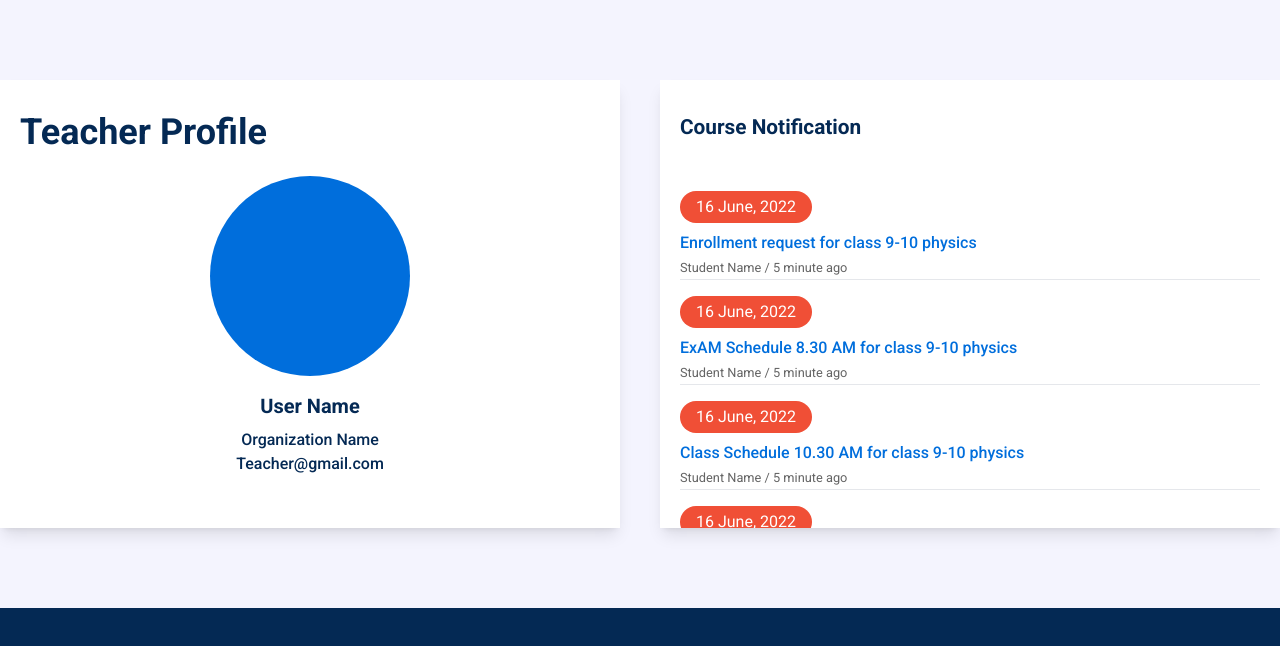
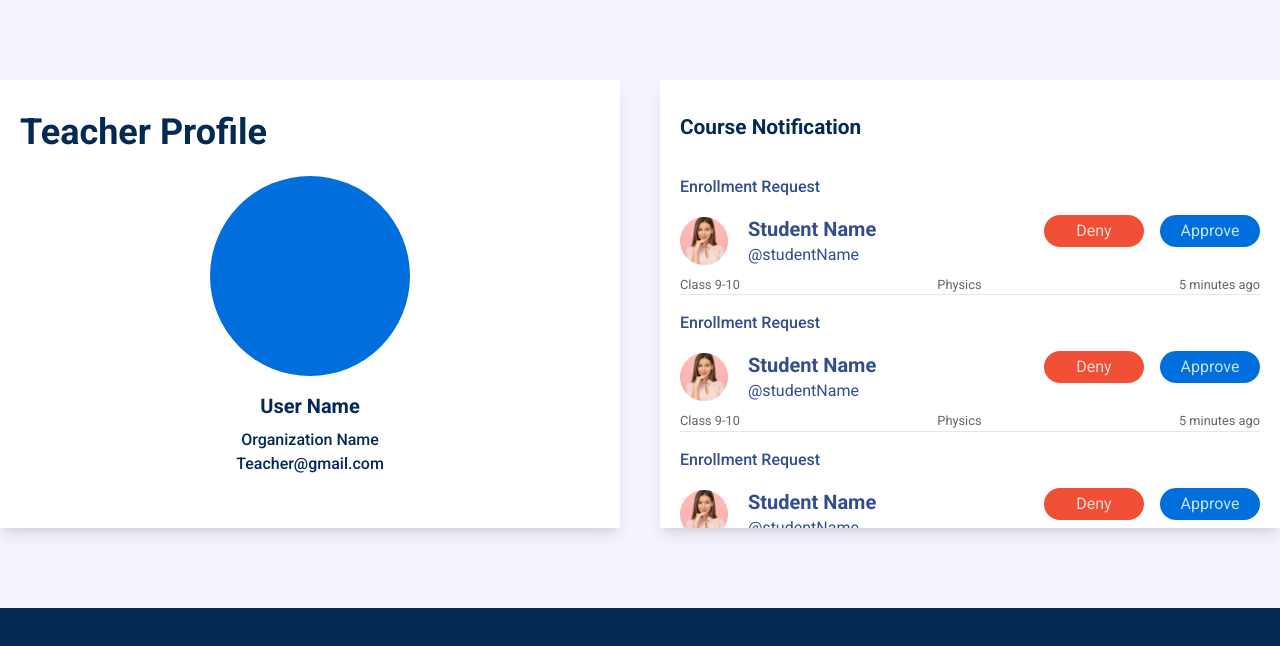
Before and after one commit to AyonJD/TSC-physics-page, a React (Create React App) app: page /teacher-profile in a window 1280 px wide. Shown: the top 646 px of the page. Built offline with nearby package versions, Linux system fonts and the light colour scheme.

Commit message:
Enrollment notification done

```diff
--- a/src/Components/Physics/Physics.js
+++ b/src/Components/Physics/Physics.js
@@ -54,7 +54,7 @@ const Physics = () => {
                                 <img className='lg:w-1/2 sm:w-2/3 w-full mx-auto' src={CourseImage} alt="" />
                                 <img className='lg:w-1/4 md:bottom-5 sm:-bottom-5 sm:w-1/3 w-1/2 absolute bottom-0 right-1/4' src={InsImage} alt="" />
                             </div>
-                            <button className='absolute btn btn-primary btn-md right-16 -bottom-24'>Start Class</button>
+                            <button className='absolute btn-primary py-2 rounded font-medium px-10 right-16 -bottom-24'>Start Class</button>
                         </div>
                     </div>
                 </div>
@@ -207,7 +207,7 @@ const Physics = () => {
                                                     {singleChapter.chapterSerial}
                                                 </td>
                                                 <td className={`font-medium py-2 px-6`}>
-                                                    <button className='btn button-shadow btn-secondary btn-sm btn-outline button-shadow' onClick={() => navigate(`${singleChapter.chapterSerial}`)}>Open Course</button>
+                                                    <button className='btn btn-secondary btn-sm btn-outline button-shadow' onClick={() => navigate(`${singleChapter.chapterSerial}`)}>Open Course</button>
                                                 </td>
 
 
@@ -224,7 +224,7 @@ const Physics = () => {
                     </table>
                 </div>
                 <div className="text-end w-[100%]">
-                    <button className='btn btn-primary my-5'>Show More</button>
+                    <button className='py-2 rounded font-medium px-10 btn-primary my-5'>Show More</button>
                 </div>
             </div>
         </div >
--- /dev/null
+++ b/src/Components/TeacherProfile/EnrollmentNotification.js
@@ -0,0 +1,43 @@
+import React from 'react';
+import { notification } from '../Physics/Constant';
+import studentImate from '../../assets/mem-2.png';
+
+const EnrollmentNotification = () => {
+    return (
+        <>
+            <div className="notification max-h-[448px] overflow-y-auto bg-white shadow-lg px-4 md:px-5 pb-8">
+                <h1 className='title_text sticky top-0 md:pt-8 py-4 bg-white'>Course Notification</h1>
+                {
+                    notification.map((item, index) => {
+                        return (
+                            <div key={index}>
+                                <h1 className='text-[#324D90] text-md font-medium my-4'>Enrollment Request</h1>
+                                <div className='flex justify-between items-enter'>
+                                    <div className='flex items-center'>
+                                        <img className='w-12' src={studentImate} alt="" />
+                                        <div className='ml-5'>
+                                            <h1 className='text-[#324D90] text-xl font-bold'>Student Name</h1>
+                                            <h1 className='text-[#324D90] text-md'>@studentName</h1>
+                                        </div>
+                                    </div>
+                                    <div className='text-end'>
+                                        <button className='btn-accent py-1 w-[80px] lg:mb-0 md:mb-2 sm:mb-0 mb-2 md:w-[100px] rounded-full'>Deny</button>
+                                        <button className='btn-secondary py-1 w-[80px] md:w-[100px] ml-4 rounded-full'>Approve</button>
+                                    </div>
+                                </div>
+                                <div className='flex items-center justify-between mt-2'>
+                                    <small className='text-[#646464]'>Class 9-10</small>
+                                    <small className='text-[#646464]'>Physics</small>
+                                    <small className='text-[#646464]'>5 minutes ago</small>
+                                </div>
+                                <hr />
+                            </div>
+                        )
+                    })
+                }
+            </div>
+        </>
+    );
+};
+
+export default EnrollmentNotification;
--- a/src/Components/TeacherProfile/TeacherProfile.js
+++ b/src/Components/TeacherProfile/TeacherProfile.js
@@ -1,6 +1,6 @@
 import React from 'react';
-import CourseNotification from '../Physics/CourseNotification';
 import CourseImage from '../../assets/Ellipse-18.svg';
+import EnrollmentNotification from './EnrollmentNotification';
 
 const TeacherProfile = () => {
     return (
@@ -20,7 +20,7 @@ const TeacherProfile = () => {
 
                     </div>
                 </div>
-                <CourseNotification />
+                <EnrollmentNotification />
             </div>
         </div>
     );
```
Also changed, not shown: src/assets/mem-2.png (added).
